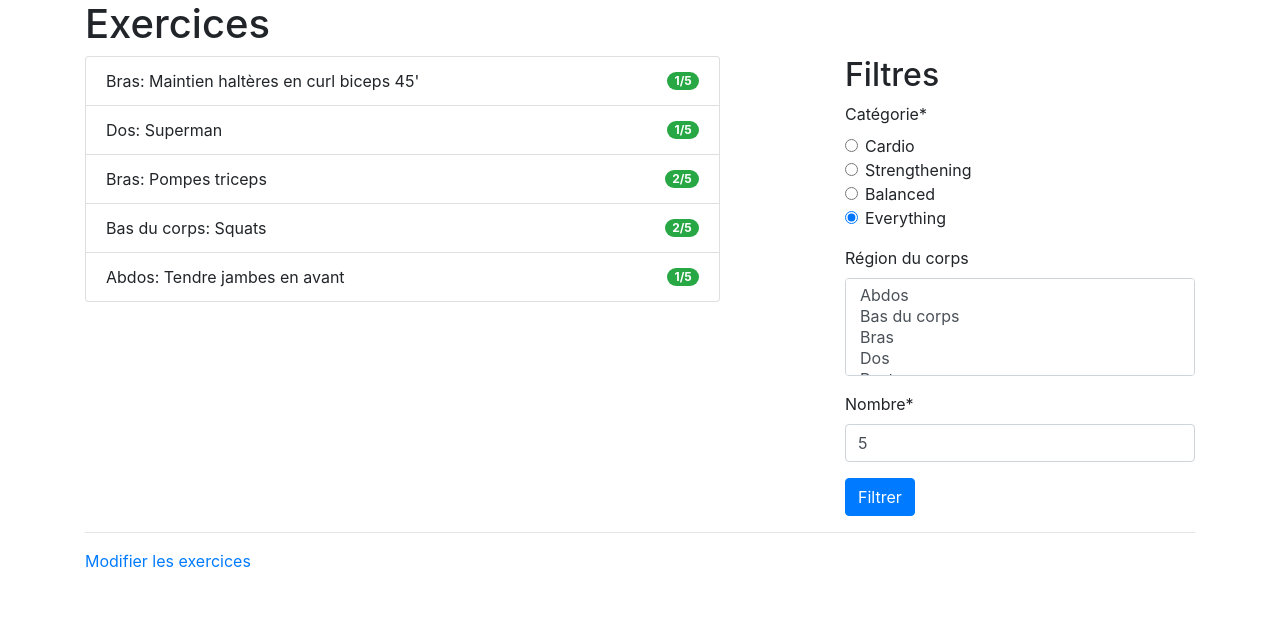
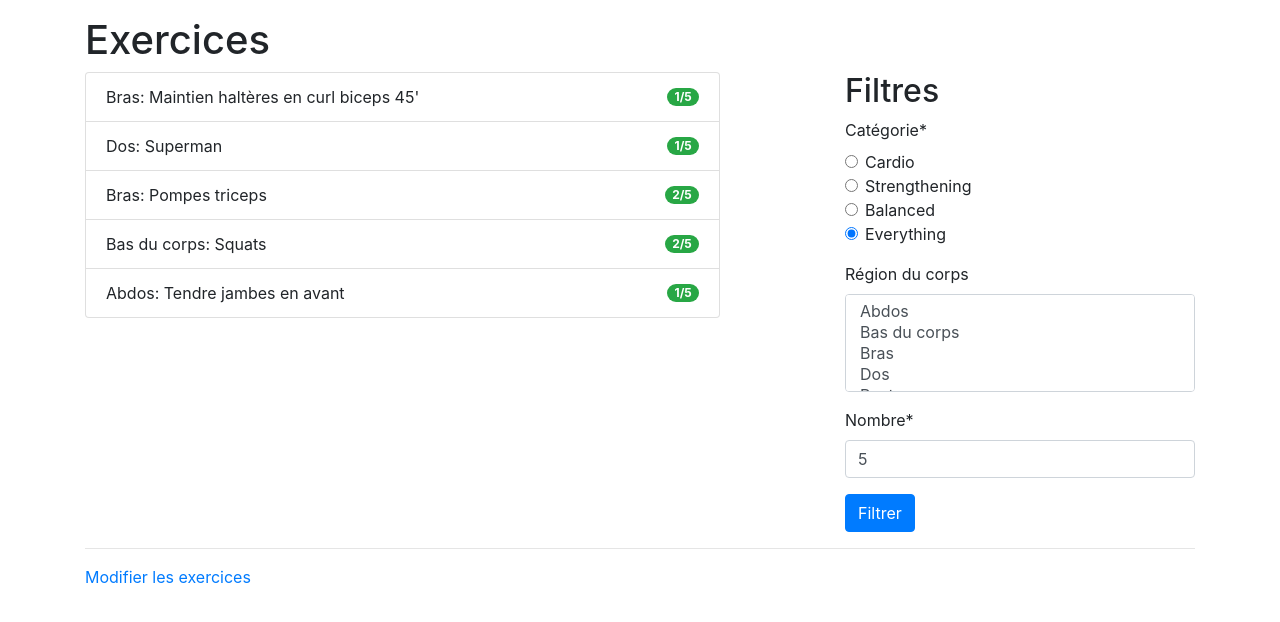
Before and after one commit to Crocmagnon/workout-suggest, a Django app: page /exercises/ in a window 1280 px wide. Shown: the top 622 px of the page. Run offline with Django 3.2, Linux system fonts and the light colour scheme; data comes from the database, SQL or seed files in the repository; some libraries are stand-ins or nearby versions.

Commit message:
Add body margins

```diff
--- /dev/null
+++ b/src/exercises/static/exercises/style.css
@@ -0,0 +1,4 @@
+body {
+    margin-top: 1em;
+    margin-bottom: 1em;
+}
--- a/src/exercises/templates/exercises/base.html
+++ b/src/exercises/templates/exercises/base.html
@@ -8,6 +8,7 @@
           href="https://cdn.jsdelivr.net/npm/bootstrap@4.5.3/dist/css/bootstrap.min.css"
           integrity="sha384-TX8t27EcRE3e/ihU7zmQxVncDAy5uIKz4rEkgIXeMed4M0jlfIDPvg6uqKI2xXr2"
           crossorigin="anonymous">
+    <link rel="stylesheet" href="{% static 'exercises/style.css' %}">
     {% include "exercises/icons.html" %}
     <title>{% block title %}{% endblock %}</title>
 </head>
```
